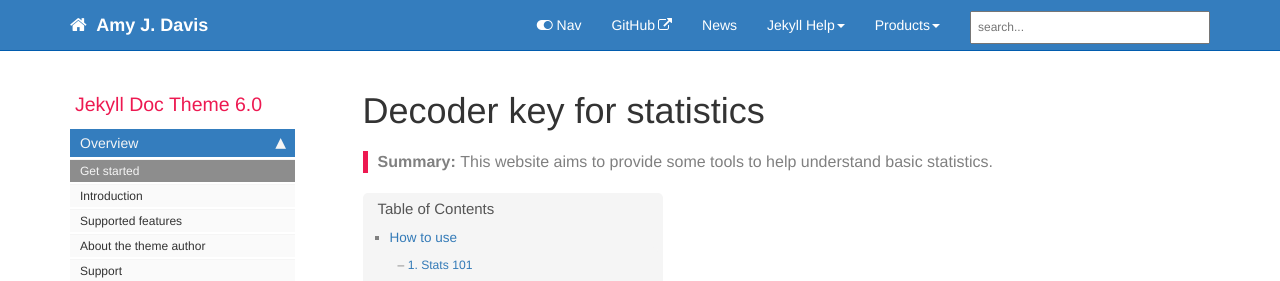
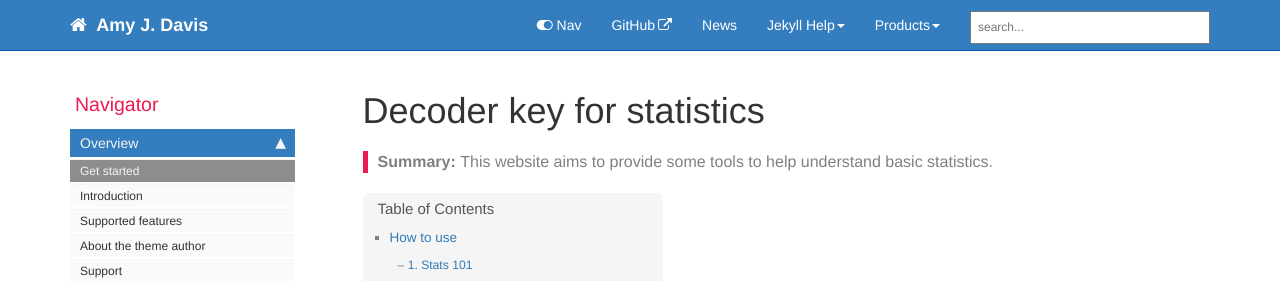
Before and after one commit to AmyJDavis/DocumentsSite, a Jekyll site: the page built from index.md, in a window 1280 px wide. Shown: the top 281 px of the page. Built offline with Jekyll 4.4.1, drawn with Linux system fonts in a browser that asks for light colours; comment, search, counter and statistics services are not loaded.

Commit message:
Update mydoc_sidebar.yml

```diff
--- a/_data/sidebars/mydoc_sidebar.yml
+++ b/_data/sidebars/mydoc_sidebar.yml
@@ -2,8 +2,7 @@
 
 entries:
 - title: sidebar
-  product: Jekyll Doc Theme
-  version: 6.0
+  product: Navigator
   folders:
 
   - title:
```
